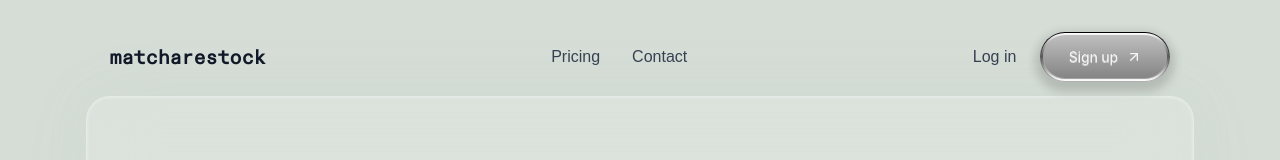
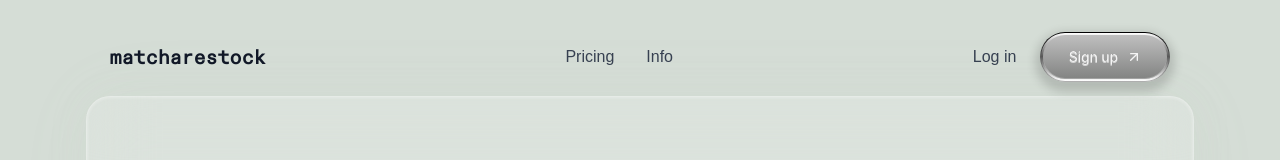
Before and after one commit to anishkancherla/matcharestock, a Next.js app: page / in a window 1280 px wide. Shown: the top 160 px of the page. Built offline with nearby package versions, Linux system fonts and the light colour scheme; no server answers; a web font is replaced by a local one.

Commit message:
mobile ui fixes

```diff
--- a/app/page.tsx
+++ b/app/page.tsx
@@ -159,7 +159,7 @@ export default function LandingPage() {
                     href="#questions"
                     className="font-diatype transition-colors duration-300 text-gray-700 hover:text-gray-900 text-sm"
                   >
-                    Contact
+                    Info
                   </Link>
                   <Link
                     href="/login"
@@ -211,7 +211,7 @@ export default function LandingPage() {
                               className="block px-4 py-2 text-gray-700 hover:bg-white/50 font-diatype transition-colors"
                               onClick={() => setSettingsOpen(false)}
                             >
-                              Contact
+                              Info
                             </Link>
                             <Link
                               href="/login"
@@ -250,7 +250,7 @@ export default function LandingPage() {
                   href="#questions"
                   className="font-diatype transition-colors duration-300 text-gray-700 hover:text-gray-900"
                 >
-                  Contact
+                  Info
                 </Link>
               </nav>
 
@@ -315,7 +315,7 @@ export default function LandingPage() {
                         <img
                           src="/images/dashboarddisplay.png"
                           alt="Dashboard display showing brand subscriptions"
-                          className="max-w-full h-auto md:ml-0 -ml-2"
+                          className="max-w-full h-auto md:ml-0 -ml-3"
                           style={{ maxHeight: '300px' }}
                         />
                       </div>
@@ -338,7 +338,7 @@ export default function LandingPage() {
                             className="absolute z-10"
                             style={{
                               maxHeight: '160px',
-                              top: '-20px',
+                              top: '0px',
                               left: '50%',
                               transform: 'translateX(-40%)'
                             }}
@@ -350,7 +350,7 @@ export default function LandingPage() {
                             className="absolute z-30"
                             style={{
                               maxHeight: '140px',
-                              top: '20px',
+                              top: '40px',
                               left: '50%',
                               transform: 'translateX(-60%)'
                             }}
```
